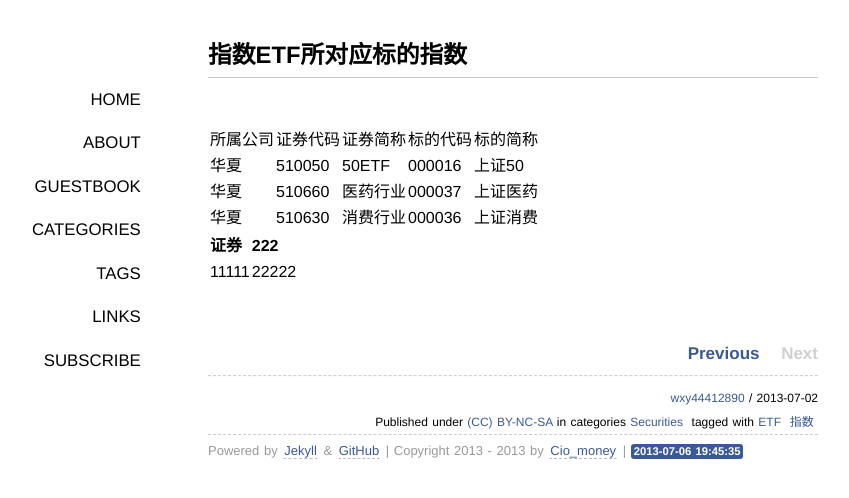
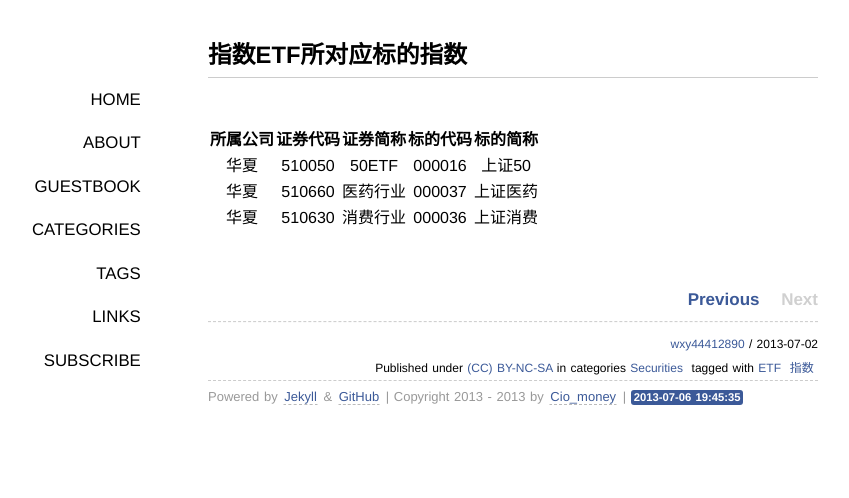
Before and after one commit to wxy44412890/wxy44412890.github.com, a Jekyll site: the page built from _posts/2013-07-02-zhi-shu-etf.md, in a window 1280 px wide. Shown: the top 498 px of the page, without its empty margins (127-976 px from the left). Built offline with Jekyll 4.4.1, drawn with Linux system fonts in a browser that asks for light colours; some web fonts are replaced; Markdown is read by kramdown in place of the engine named in the settings; comment, search, counter and statistics services are not loaded.

Commit message:
(1)测试

```diff
--- a/_posts/2013-07-02-zhi-shu-etf.md
+++ b/_posts/2013-07-02-zhi-shu-etf.md
@@ -8,44 +8,42 @@ tags: [ETF, 指数]
 
 <br/>
 
-<table class="table table-bordered table-striped table-condensed">
+<table>
 
-	<tr>
-		<td>所属公司</td>
-		<td>证券代码</td>
-		<td>证券简称</td>
-		<td>标的代码</td>
-		<td>标的简称</td>
+<thead>
+	<tr class="header">
+		<th align="center">所属公司</th>
+		<th align="center">证券代码</th>
+		<th align="center">证券简称</th>
+		<th align="center">标的代码</th>
+		<th align="center">标的简称</th>
+	</tr>
+</thead>
+
+<tbody>
+	<tr class="odd">
+		<td align="center">华夏</td>
+		<td align="center">510050</td>
+		<td align="center">50ETF</td>
+		<td align="center">000016</td>
+		<td align="center">上证50</td>
 	</tr>
 
-	<tr>
-		<td>华夏</td>
-		<td>510050</td>
-		<td>50ETF</td>
-		<td>000016</td>
-		<td>上证50</td>
+	<tr class="even">
+		<td align="center">华夏</td>
+		<td align="center">510660</td>
+		<td align="center">医药行业</td>
+		<td align="center">000037</td>
+		<td align="center">上证医药</td>
 	</tr>
 
-	<tr>
-		<td>华夏</td>
-		<td>510660</td>
-		<td>医药行业</td>
-		<td>000037</td>
-		<td>上证医药</td>
+	<tr classc="odd">
+		<td align="center">华夏</td>
+		<td align="center">510630</td>
+		<td align="center">消费行业</td>
+		<td align="center">000036</td>
+		<td align="center">上证消费</td>
 	</tr>
-
-	<tr>
-		<td>华夏</td>
-		<td>510630</td>
-		<td>消费行业</td>
-		<td>000036</td>
-		<td>上证消费</td>
-	</tr>
+</tbody>
 
 </table>
-
-
-
-证券|222
-:----|:----
-11111|22222
```
